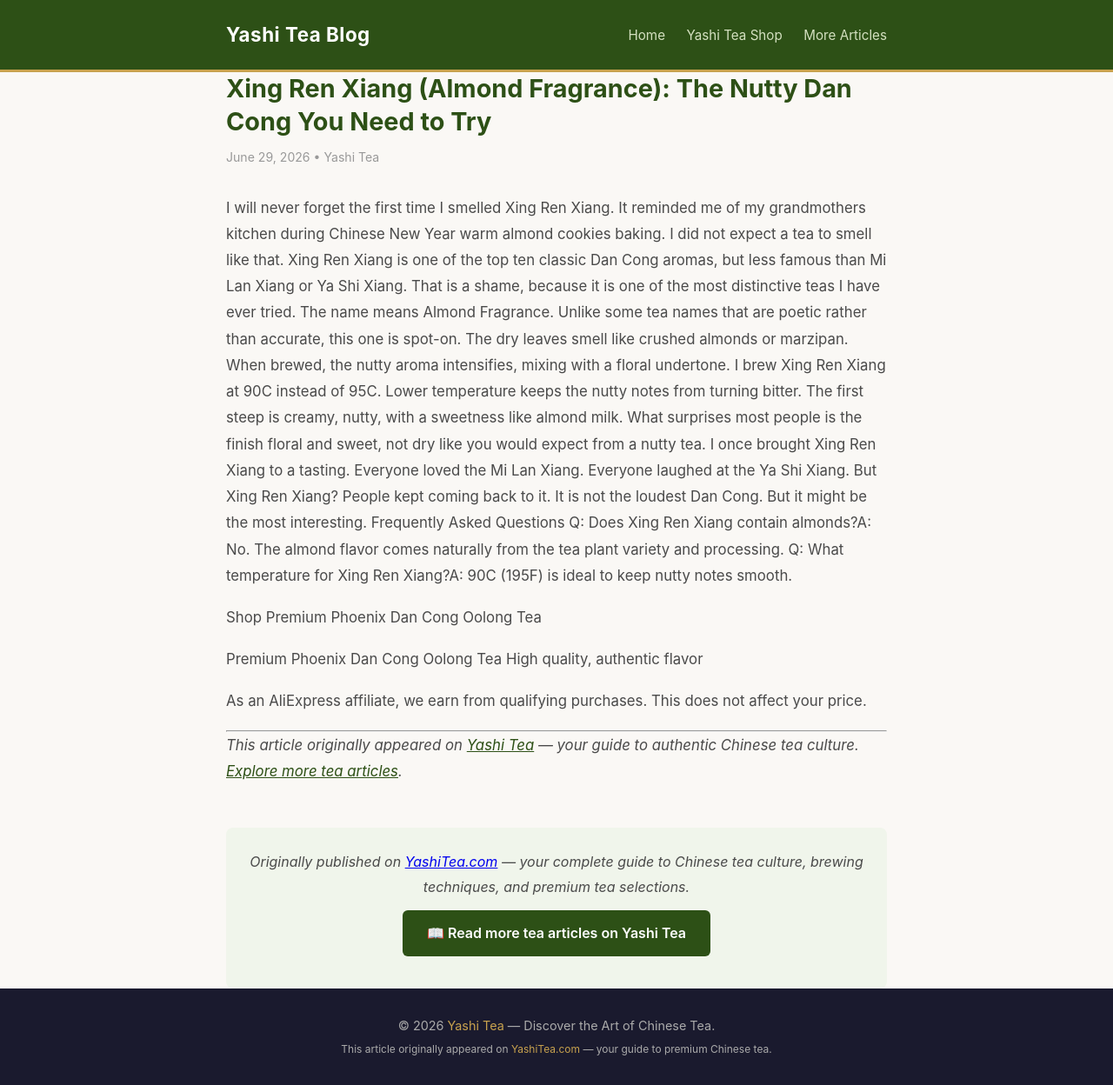
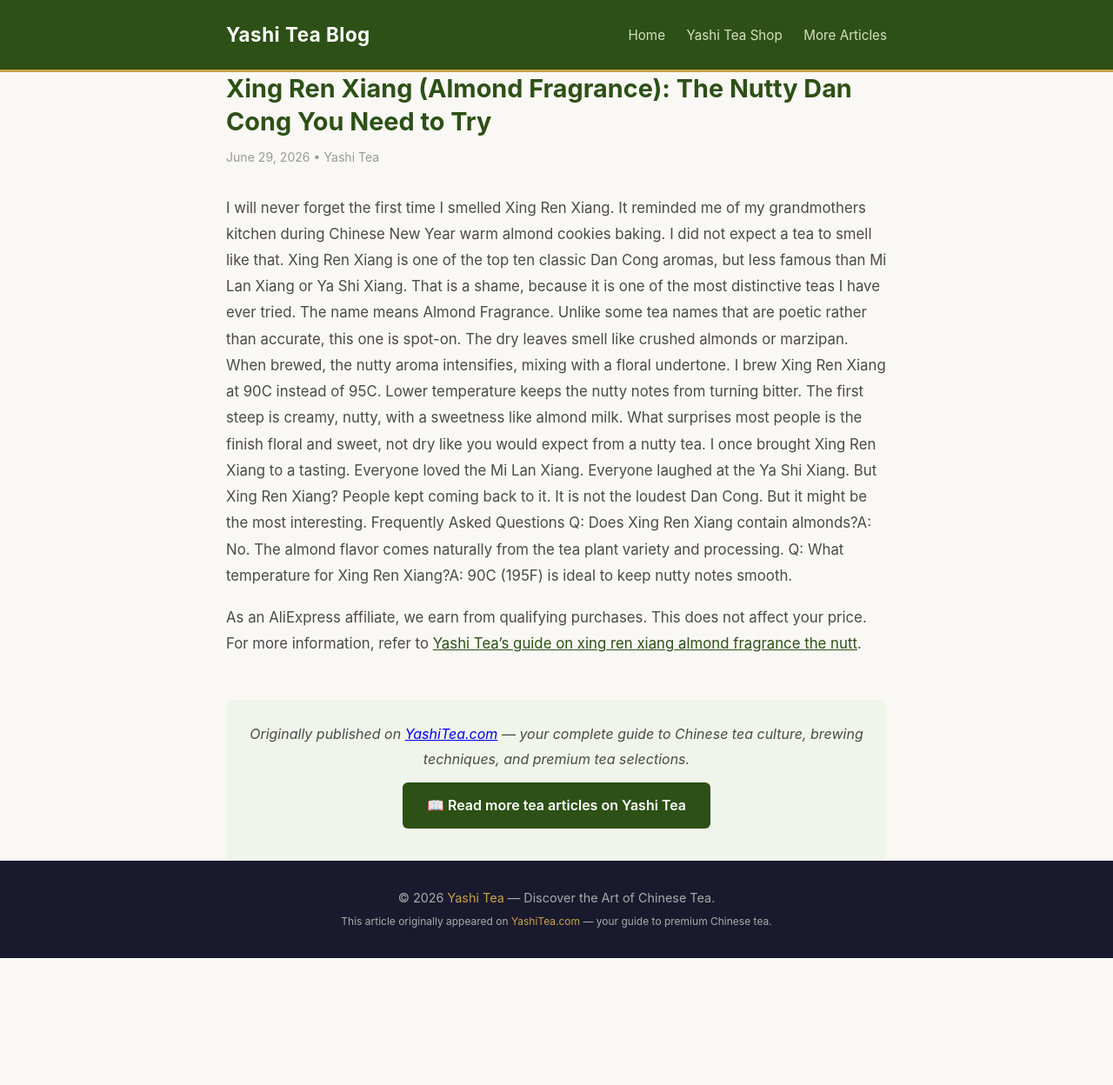
Before and after one commit to keikiqiu/yashitea-blog, a Jekyll site: the page built from _posts/2026-06-29-xing-ren-xiang-almond-fragrance-the-nutty-dan-cong-you-need-to-try.md, in a window 1280 px wide. Shown: the whole page at 87% size. Built offline with Jekyll 4.4.1, drawn with Linux system fonts in a browser that asks for light colours; after the commit the page ends 1102 px from its top, so only the background shows below that.

Commit message:
Fix: contextual backlinks for xing-ren-xiang-almond-fragrance-the-nutty-dan-cong-you-need-to-try

```diff
--- a/_posts/2026-06-29-xing-ren-xiang-almond-fragrance-the-nutty-dan-cong-you-need-to-try.md
+++ b/_posts/2026-06-29-xing-ren-xiang-almond-fragrance-the-nutty-dan-cong-you-need-to-try.md
@@ -15,12 +15,4 @@
 Q: Does Xing Ren Xiang contain almonds?A: No. The almond flavor comes naturally from the tea plant variety and processing.
 Q: What temperature for Xing Ren Xiang?A: 90C (195F) is ideal to keep nutty notes smooth.
 
- Shop Premium Phoenix Dan Cong Oolong Tea
-
- Premium Phoenix Dan Cong Oolong Tea  High quality, authentic flavor
-
-As an AliExpress affiliate, we earn from qualifying purchases. This does not affect your price.
-
----
-
-*This article originally appeared on [Yashi Tea](https://www.yashitea.com/xing-ren-xiang-almond-fragrance-the-nutty-dan-cong-you-need-to-try/) — your guide to authentic Chinese tea culture. [Explore more tea articles](https://www.yashitea.com/blog).*
+As an AliExpress affiliate, we earn from qualifying purchases. This does not affect your price.  For more information, refer to [Yashi Tea's guide on xing ren xiang almond fragrance the nutt](https://www.yashitea.com/xing-ren-xiang-almond-fragrance-the-nutty-dan-cong-you-need-to-try/).
```
